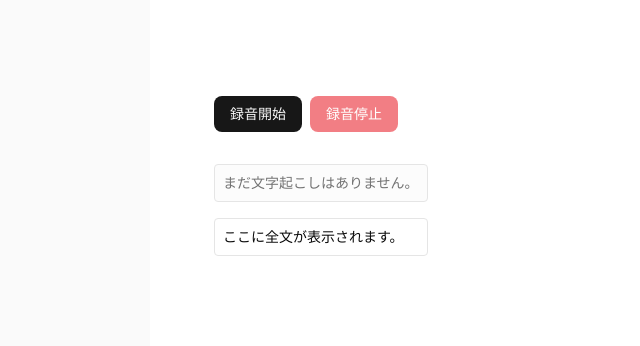
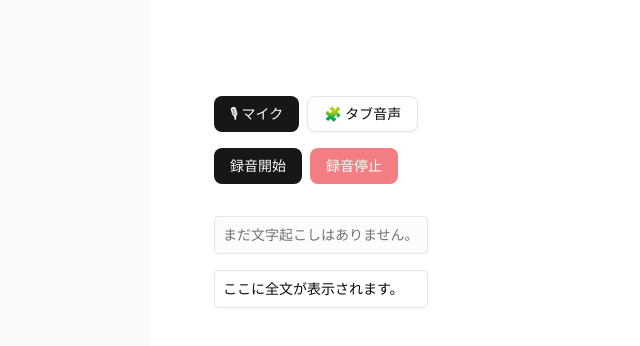
Before and after one commit to MasayukiOrihara/echo-draft, a Next.js app: page / in a window 1280 px wide. Shown: the top 346 px of the page, without its empty margins (106-746 px from the left). Built offline with nearby package versions, Linux system fonts and the light colour scheme.

Commit message:
マイク入力とタブ入力のラッパーを作成

```diff
--- a/app/page.tsx
+++ b/app/page.tsx
@@ -1,10 +1,10 @@
-import { RecordAndTranscribe } from "@/components/RecordAndTranscribe";
+import { RecorderWithSourceSwitcher } from "@/components/RecorderWithSourceSwitcher";
 
 export default function Home() {
   return (
     <div className="flex min-h-screen items-center justify-center bg-zinc-50 font-sans dark:bg-black">
       <main className="flex min-h-screen w-full max-w-3xl flex-col items-center justify-between py-24 px-16 bg-white dark:bg-black sm:items-start">
-        <RecordAndTranscribe />
+        <RecorderWithSourceSwitcher />
       </main>
     </div>
   );
--- a/components/RecordAndTranscribe.tsx
+++ b/components/RecordAndTranscribe.tsx
@@ -29,7 +29,7 @@ type DictionaryRule = {
 // 固有名詞辞書
 const DICTIONARY: DictionaryRule[] = [
   { pattern: /こーどますたー|コードマスター/gi, replace: "CodeMaster" },
-  { pattern: /ねすと(じぇいえす|js)/gi, replace: "NestJS" },
+  { pattern: /ふくしりんく|フクシリンク/gi, replace: "福祉リンク" },
   { pattern: /ぷりずま/gi, replace: "Prisma" },
 ];
 
--- /dev/null
+++ b/components/RecorderWithSourceSwitcher.tsx
@@ -0,0 +1,31 @@
+"use client";
+
+import { useState } from "react";
+import { RecordAndTranscribe } from "@/components/RecordAndTranscribe";
+import type { AudioSource } from "@/hooks/useSegmentedRecorder";
+import { Button } from "@/components/ui/button";
+
+export function RecorderWithSourceSwitcher() {
+  const [source, setSource] = useState<AudioSource>("mic");
+
+  return (
+    <div className="space-y-4">
+      <div className="flex gap-2">
+        <Button
+          variant={source === "mic" ? "default" : "outline"}
+          onClick={() => setSource("mic")}
+        >
+          🎙 マイク
+        </Button>
+        <Button
+          variant={source === "system" ? "default" : "outline"}
+          onClick={() => setSource("system")}
+        >
+          🧩 タブ音声
+        </Button>
+      </div>
+
+      <RecordAndTranscribe source={source} />
+    </div>
+  );
+}
```
